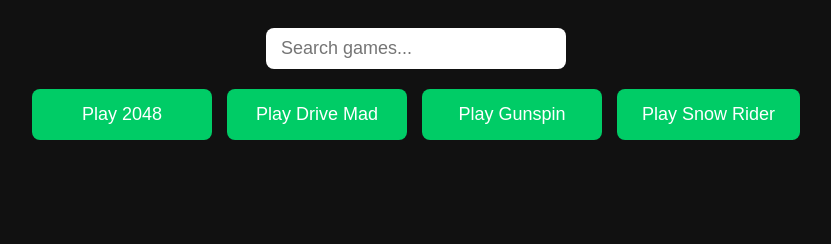
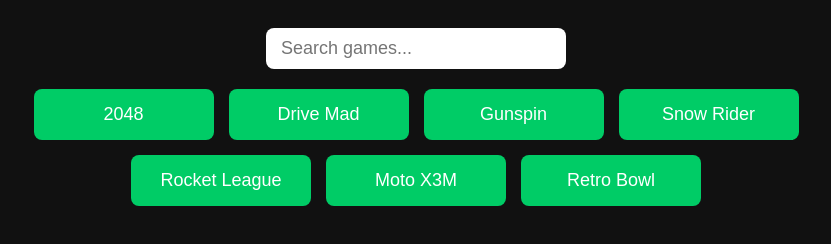
Before and after one commit to Levy3014/gams, a plain HTML site: page index.html in a window 1280 px wide. Shown: the whole page, without its empty margins (224-1055 px from the left). Drawn offline with Linux system fonts and the light colour scheme.

Commit message:
Update index.html

```diff
--- a/index.html
+++ b/index.html
@@ -57,8 +57,10 @@
       { name: "2048", url: "2048.html" },
       { name: "Drive Mad", url: "drivemad.html" },
       { name: "Gunspin", url: "gunspin.html" },
-      { name: "Snow Rider", url: "snowrider.html" }
-      // Add any other simple games you want here
+      { name: "Snow Rider", url: "snowrider.html" },
+      { name: "Rocket League", url: "RocketLeague" },
+      { name: "Moto X3M", url: "motox3m" },
+      { name: "Retro Bowl", url: "retrobowl" }
     ];
 
     const buttonsContainer = document.getElementById("buttonsContainer");
@@ -71,7 +73,7 @@
       );
       filteredGames.forEach(game => {
         const btn = document.createElement("button");
-        btn.textContent = `Play ${game.name}`;
+        btn.textContent = game.name;  // Removed "Play" prefix
         btn.onclick = () => launchGame(game.url);
         buttonsContainer.appendChild(btn);
       });
```
